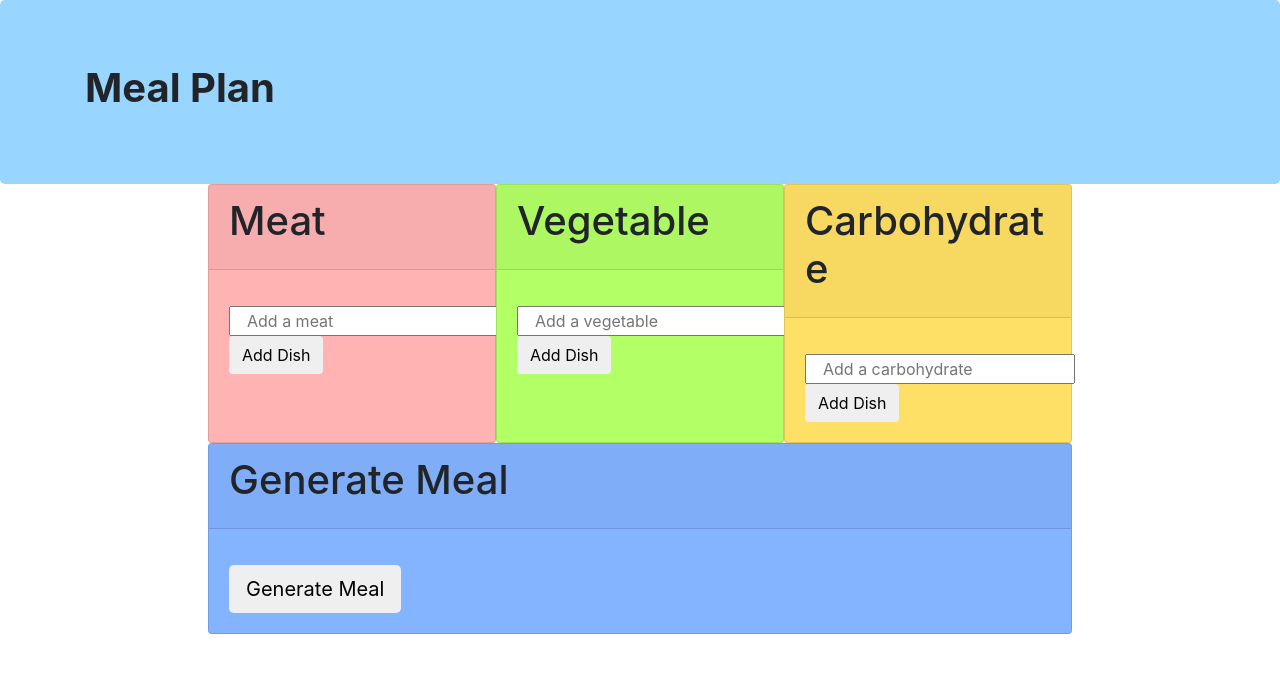
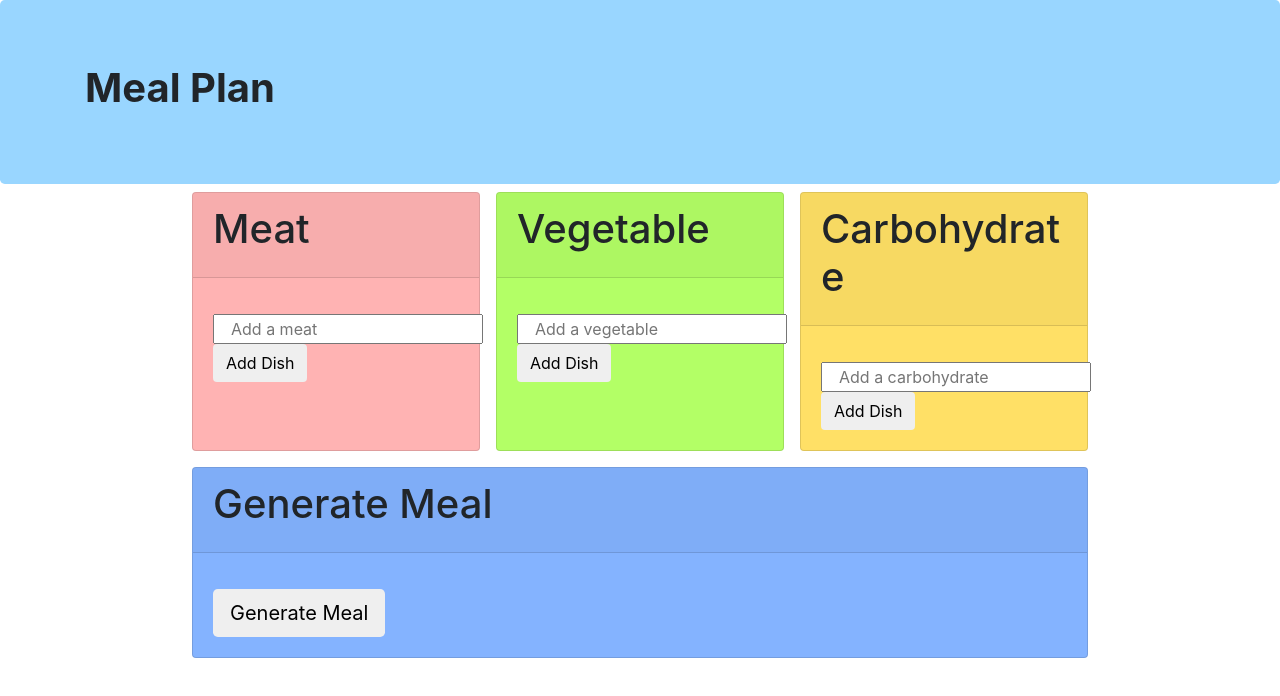
Before and after one commit to ChaunteVanDeBurgh/mealplan, a website: page index.html in a window 1280 px wide. Drawn offline with nearby package versions, Linux system fonts and the light colour scheme.

Commit message:
give cards margin

```diff
--- a/src/css/style.css
+++ b/src/css/style.css
@@ -41,6 +41,7 @@ li {
 @media screen and (min-width: 900px) {
 	.card {
 		width: 18rem;
+		margin: .5rem;
 	}
 
 	main {
@@ -50,6 +51,6 @@ li {
 	}
 
 	#generate-meal {
-		width: 54rem;
+		width: 56rem;
 	}
 }
```
